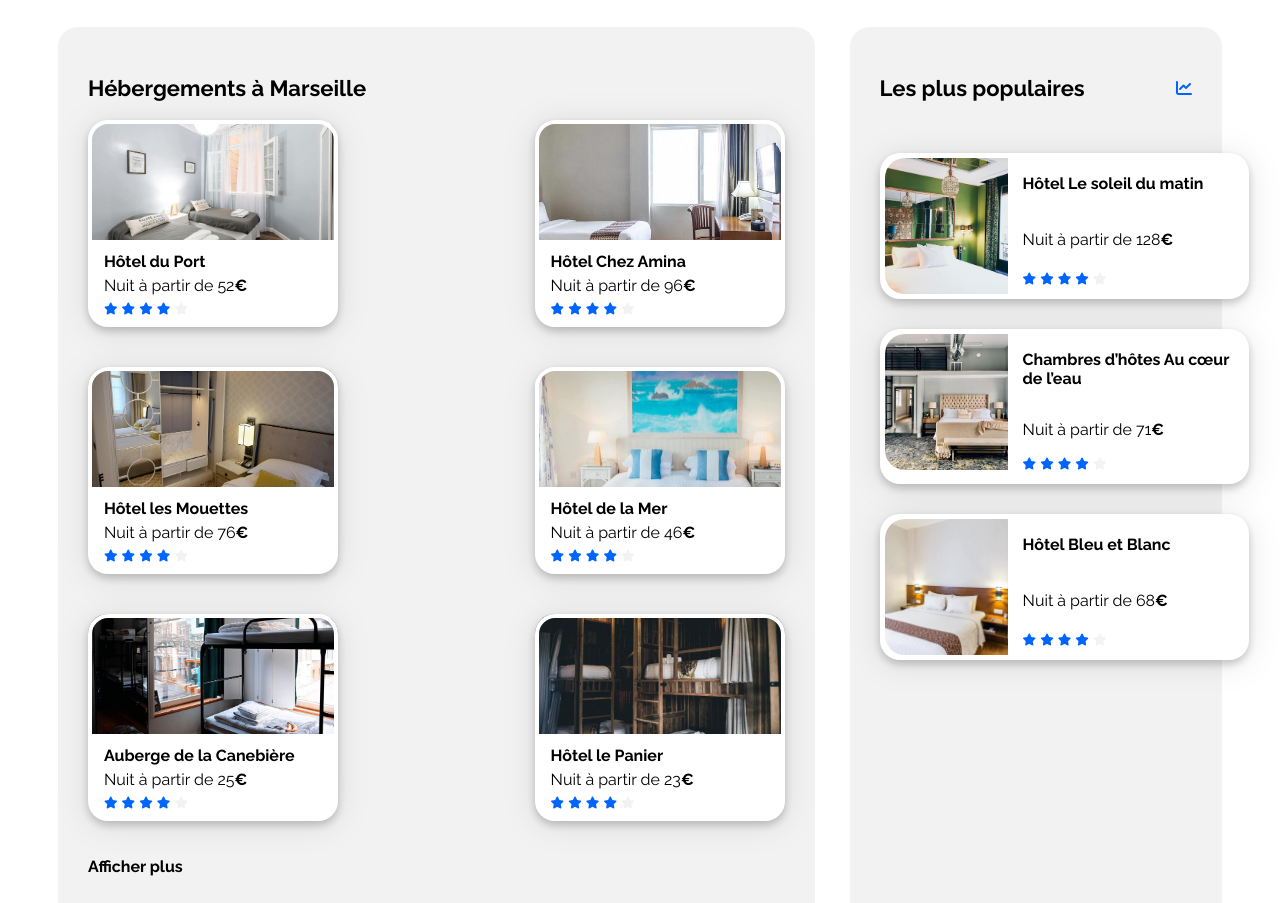
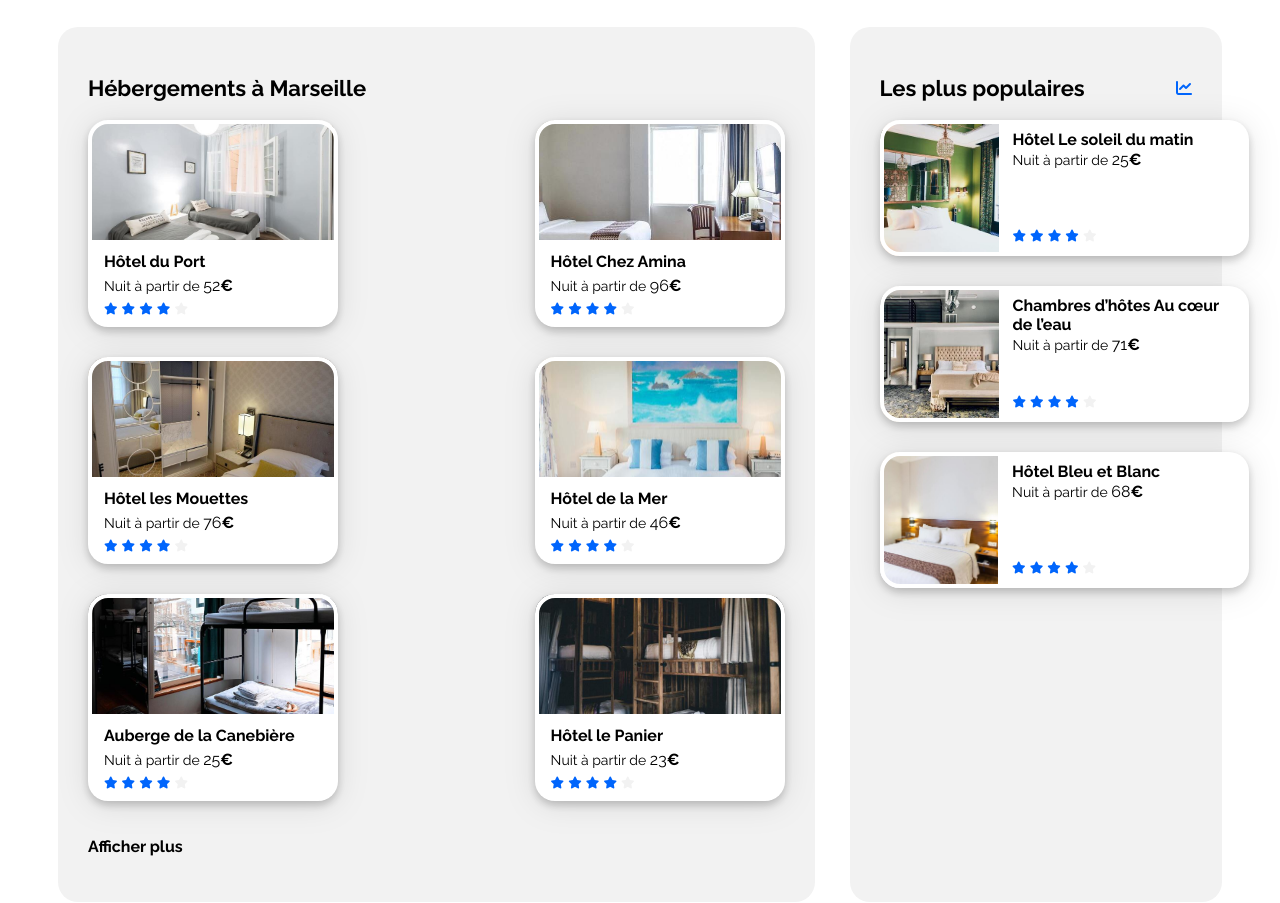
Before and after one commit to dontBelieveIt/OC-P2-BookieWebSite, a plain HTML site: page index.html in a window 1280 px wide. Shown: the part 414-1317 px from the top of the page. Drawn offline with Linux system fonts and the light colour scheme.

Commit message:
sponsored card part done + sponsored section

```diff
--- a/css/card.css
+++ b/css/card.css
@@ -10,6 +10,9 @@ COMMON CONTENT FOR CARD
  .cards-container {
     display:flex;
     flex-wrap: wrap;
+    justify-content: space-between;
+    align-items: unset;
+    gap: 30px;
  }
 
  /* following refactoring : card common points */
@@ -26,6 +29,17 @@ COMMON CONTENT FOR CARD
 
  .card-img {
     object-fit: cover;
+    outline: 4px solid #FFF;
+    outline-offset: -4px;
+ }
+ /* Nuit à partir de*/
+ .card-price {
+   font-size:14px;
+   font-weight: 400;
+   line-height:1.6;
+ }
+ .card-price::after {
+    content: "Nuit à partir de ";
  }
  /* euro symbol for the span euro */
 .euro::after {
@@ -61,15 +75,6 @@ SECTION /HEBERGEMENT A MARSEILLE
 .hebergement-section-class {
     width: 65%;
 }
-#hebergements-plus {
-    padding-top: 20px;
-}
- /* box pour la section hébergement à Marseille, without the "Afficher plus" and title of the section */
- .hebergement-section-box{
-    justify-content: space-between;
-    align-items: unset;
-    gap: 40px 0px;
- }
 
  /* cards */
  /* style pour l'article (box) hebergement card */
@@ -81,8 +86,6 @@ SECTION /HEBERGEMENT A MARSEILLE
 .hebergement-img {
     width: inherit;
     height: 60%;
-    outline: 4px solid #FFF;
-    outline-offset: -4px;
     border-radius: 20px 20px 0 0;
 }
 .hebergement-card__description {
@@ -94,6 +97,10 @@ SECTION /HEBERGEMENT A MARSEILLE
 .hebergement-card__description h3 {
     margin: 0;
 }
+/* afficher plus, id spéciale */
+#hebergements-plus {
+    padding-top: 20px;
+}
 
 /***********************************************************
 SECTION /SPONSORED/POPULAIRES
@@ -102,11 +109,7 @@ SECTION /SPONSORED/POPULAIRES
  .sponsored-section-class {
     width: 32%;
 }
-/* box(parents) for the card(elements) without the title elements */
-.sponsored-cards-box {
-    margin-top: 33px;
-    gap: 30px;
-}
+
 .sponsored-title {
     display: flex;
     justify-content: space-between;
@@ -114,41 +117,30 @@ SECTION /SPONSORED/POPULAIRES
 }
 
 /* cards */
- .sponsored-cards {
-    background-color: white;
-    padding: 5px;
+.sponsored-cards {
     display: flex;
     flex-direction: row;
     width: 369px;
+    height: 136px;
 }
 
 .sponsored-cards-img {
-    height: 136px;
-    width: 123px;
-    border-top-left-radius: 20px;
-    border-bottom-left-radius: 20px;
+    height: inherit;
+    width: 33.33%;
+    border-radius: 20px 0px 0px 20px;
 }
 
 .sponsored-card-content {
-    /* width: 67%; */
-    padding-left: 15px;
+    width: 67%;
+    padding: 10px;
+    box-sizing: border-box;
     display: flex;
     flex-direction: column;
     justify-content: space-between;
-    box-sizing: border-box;
 }
 
-.sponsored-card-title h3 {
-    margin-top: 10px;
-    margin-bottom: 4px;
-}
-
-.sponsored-card-subtitle h3 {
+.sponsored-card-content h3 {
     margin: 0;
-}
-
-.sponsored-card-rating {
-    margin-bottom: 5px;
 }
 
 /***********************************************************
--- a/index.html
+++ b/index.html
@@ -76,13 +76,13 @@
 
                 <section class="hebergement-section-class" id="hebergements">
                     <h1>Hébergements à Marseille</h1>
-                    <div class="hebergement-section-box cards-container">
+                    <div class="cards-container">
                         <a href="#">
                             <article class="card hebergement-card">
                                 <img src="./images/hebergements/fred-kleber.jpg" atl="Image de la chambre d'hôtel montrant un lit" class="card-img hebergement-img">
                                 <div class="hebergement-card__description">
                                 <h3>Hôtel du Port</h3>
-                                Nuit à partir de 52<span class="euro"></span>
+                                <span class="card-price"></span>52<span class="euro"></span>
                                 <div class="sponsored-card-rating">
                                     <i class="fa-xs fa-solid fa-star" aria-hidden="true"></i>
                                     <i class="fa-xs fa-solid fa-star" aria-hidden="true"></i>
@@ -99,7 +99,7 @@
                                 <img src="./images/hebergements/febrian-zakaria.jpg" atl="Image de la chambre d'hôtel montrant un lit" class="card-img hebergement-img">
                                 <div class="hebergement-card__description">
                                 <h3>Hôtel Chez Amina</h3>
-                                Nuit à partir de 96<span class="euro"></span>
+                                <span class="card-price"></span>96<span class="euro"></span>
                                 <div class="sponsored-card-rating">
                                     <i class="fa-xs fa-solid fa-star" aria-hidden="true"></i>
                                     <i class="fa-xs fa-solid fa-star" aria-hidden="true"></i>
@@ -116,7 +116,7 @@
                                 <img src="./images/hebergements/reisetopia.jpg" atl="Image de la chambre d'hôtel montrant un lit" class="card-img hebergement-img">
                                 <div class="hebergement-card__description">
                                 <h3>Hôtel les Mouettes</h3>
-                                Nuit à partir de 76<span class="euro"></span>
+                                <span class="card-price"></span>76<span class="euro"></span>
                                 <div class="sponsored-card-rating">
                                     <i class="fa-xs fa-solid fa-star" aria-hidden="true"></i>
                                     <i class="fa-xs fa-solid fa-star" aria-hidden="true"></i>
@@ -133,7 +133,7 @@
                                 <img src="./images/hebergements/annie-spratt.jpg" atl="Image de la chambre d'hôtel montrant un lit" class="card-img hebergement-img">
                                 <div class="hebergement-card__description">
                                 <h3>Hôtel de la Mer</h3>
-                                Nuit à partir de 46<span class="euro"></span>
+                                <span class="card-price"></span>46<span class="euro"></span>
                                 <div class="sponsored-card-rating">
                                     <i class="fa-xs fa-solid fa-star" aria-hidden="true"></i>
                                     <i class="fa-xs fa-solid fa-star" aria-hidden="true"></i>
@@ -150,7 +150,7 @@
                                 <img src="./images/hebergements/marcus-loke.jpg" atl="Image de la chambre d'hôtel montrant un lit" class="card-img hebergement-img">
                                 <div class="hebergement-card__description">
                                 <h3>Auberge de la Canebière</h3>
-                                Nuit à partir de 25<span class="euro"></span>
+                                <span class="card-price"></span>25<span class="euro"></span>
                                 <div class="sponsored-card-rating">
                                     <i class="fa-xs fa-solid fa-star" aria-hidden="true"></i>
                                     <i class="fa-xs fa-solid fa-star" aria-hidden="true"></i>
@@ -167,7 +167,7 @@
                                 <img src="./images/hebergements/nicate-lee.jpg" atl="Image de la chambre d'hôtel montrant un lit" class="card-img hebergement-img">
                                 <div class="hebergement-card__description">
                                 <h3>Hôtel le Panier</h3>
-                                Nuit à partir de 23<span class="euro"></span>
+                                <span class="card-price"></span>23<span class="euro"></span>
                                 <div class="sponsored-card-rating">
                                     <i class="fa-xs fa-solid fa-star" aria-hidden="true"></i>
                                     <i class="fa-xs fa-solid fa-star" aria-hidden="true"></i>
@@ -190,13 +190,15 @@
                         <h1>Les plus populaires</h1>
                         <i class="fa-solid fa-chart-line" aria-hidden="true"></i>
                     </div>
-                    <div class="sponsored-cards-box cards-container">
+                    <div class="cards-container">
                         <a href="#">
                             <article class="card sponsored-cards">
                                 <img src="./images/hebergements/emile-guillemot.jpg" class="card-img sponsored-cards-img" alt="Image de la chambre d'hôtel montrant un lit">
                                 <div class="sponsored-card-content">
-                                    <h3>Hôtel Le soleil du matin</h3>
-                                    <p class="card-subtitle">Nuit à partir de 128<span class="euro"></span></p>
+                                    <div>
+                                        <h3>Hôtel Le soleil du matin</h3>
+                                    <span class="card-price"></span>25<span class="euro"></span>
+                                </div>
                                     <div class="sponsored-card-rating">
                                         <i class="fa-xs fa-solid fa-star" aria-hidden="true"></i>
                                         <i class="fa-xs fa-solid fa-star" aria-hidden="true"></i>
@@ -212,8 +214,10 @@
                             <article class="card sponsored-cards">
                                 <img src="./images/hebergements/aw-creative.jpg" class="card-img sponsored-cards-img" alt="Image de la chambre d'hôtel montrant un lit">
                                 <div class="sponsored-card-content">
-                                    <h3>Chambres d’hôtes Au cœur de l’eau</h3>
-                                    <p class="card-subtitle">Nuit à partir de 71<span class="euro"></span></p>
+                                    <div>
+                                        <h3>Chambres d’hôtes Au cœur de l’eau</h3>
+                                        <span class="card-price"></span>71<span class="euro"></span>
+                                    </div>
                                     <div class="sponsored-card-rating">
                                         <i class="fa-xs fa-solid fa-star" aria-hidden="true"></i>
                                         <i class="fa-xs fa-solid fa-star" aria-hidden="true"></i>
@@ -229,8 +233,10 @@
                             <article class="card sponsored-cards">
                                 <img src="./images/hebergements/febrian-zakaria2.jpg" class="card-img sponsored-cards-img" alt="Image de la chambre d'hôtel montrant un lit">
                                 <div class="sponsored-card-content">
-                                    <h3>Hôtel Bleu et Blanc</h3>
-                                    <p class="card-subtitle">Nuit à partir de 68<span class="euro"></span></p>
+                                    <div>
+                                        <h3>Hôtel Bleu et Blanc</h3>
+                                        <span class="card-price"></span>68<span class="euro"></span>
+                                    </div>
                                     <div class="sponsored-card-rating">
                                         <i class="fa-xs fa-solid fa-star" aria-hidden="true"></i>
                                         <i class="fa-xs fa-solid fa-star" aria-hidden="true"></i>
```
